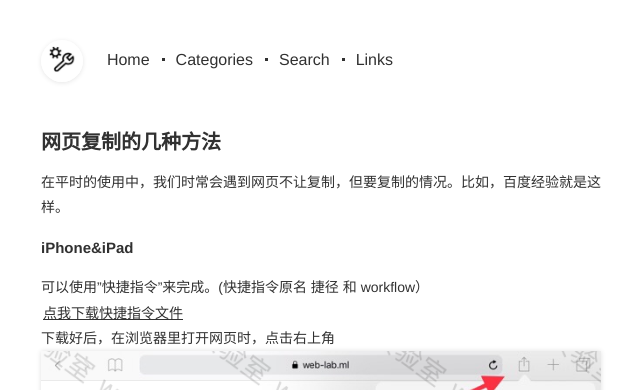
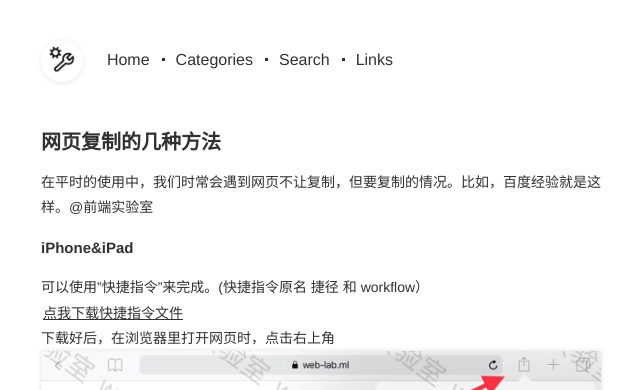
Before and after one commit to weblab/blog, a Jekyll site: the page built from _posts/2019-9-7-网页复制的几种方法.md, in a window 1280 px wide and 900 px high. Shown: the top 390 px of the window, without its empty margins (319-959 px from the left). Built offline with Jekyll 4.4.1, drawn with Linux system fonts in a browser that asks for light colours; comment, search, counter and statistics services are not loaded.

Commit message:
Update 2019-9-7-网页复制的几种方法.md

```diff
--- a/_posts/2019-9-7-网页复制的几种方法.md
+++ b/_posts/2019-9-7-网页复制的几种方法.md
@@ -3,7 +3,7 @@ layout: mypost
 title: 网页复制的几种方法
 categories: [原创]
 ---
-在平时的使用中，我们时常会遇到网页不让复制，但要复制的情况。比如，百度经验就是这样。
+在平时的使用中，我们时常会遇到网页不让复制，但要复制的情况。比如，百度经验就是这样。@前端实验室
 ####  iPhone&iPad
 可以使用"快捷指令"来完成。(快捷指令原名 捷径 和 workflow）
 [点我下载快捷指令文件](https://www.icloud.com/shortcuts/59a00e066ef5477ab3dcdd1023402d97)
```
